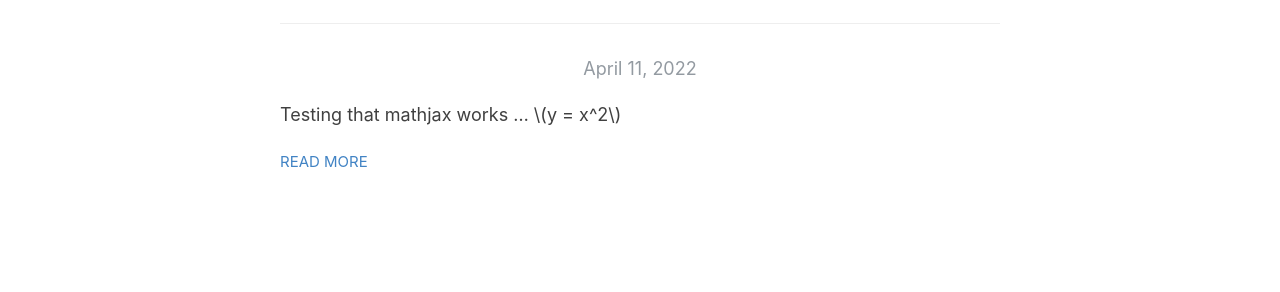
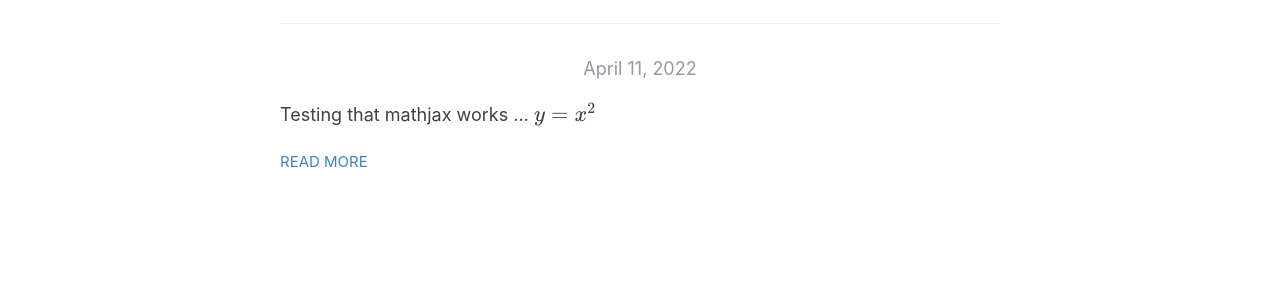
Before and after one commit to dja127/dja127.github.io, a Jekyll site: the page built from index.html, in a window 1280 px wide. Shown: the part 140-432 px from the top of the page. Built offline with Jekyll 4.4.1, drawn with Linux system fonts in a browser that asks for light colours; the list of posts is cut into pages by our own code; comment, search, counter and statistics services are not loaded; part of the change alters nothing that is shown.

Commit message:
Try a different thing

```diff
--- a/_layouts/default.html
+++ b/_layouts/default.html
@@ -57,5 +57,16 @@
   </body>
 </html>
 
-<script src=”https://polyfill.io/v3/polyfill.min.js?features=es6"></script>
-<script id=”MathJax-script” async src=”https://cdn.jsdelivr.net/npm/mathjax@3/es5/tex-mml-chtml.js"></script>
+<script type="text/javascript">
+window.MathJax = {
+  tex: {
+    packages: ['base', 'ams']
+  },
+  loader: {
+    load: ['ui/menu', '[tex]/ams']
+  }
+};
+</script>
+<script type="text/javascript" id="MathJax-script" async
+  src="https://cdn.jsdelivr.net/npm/mathjax@3/es5/tex-chtml.js">
+</script>
```
